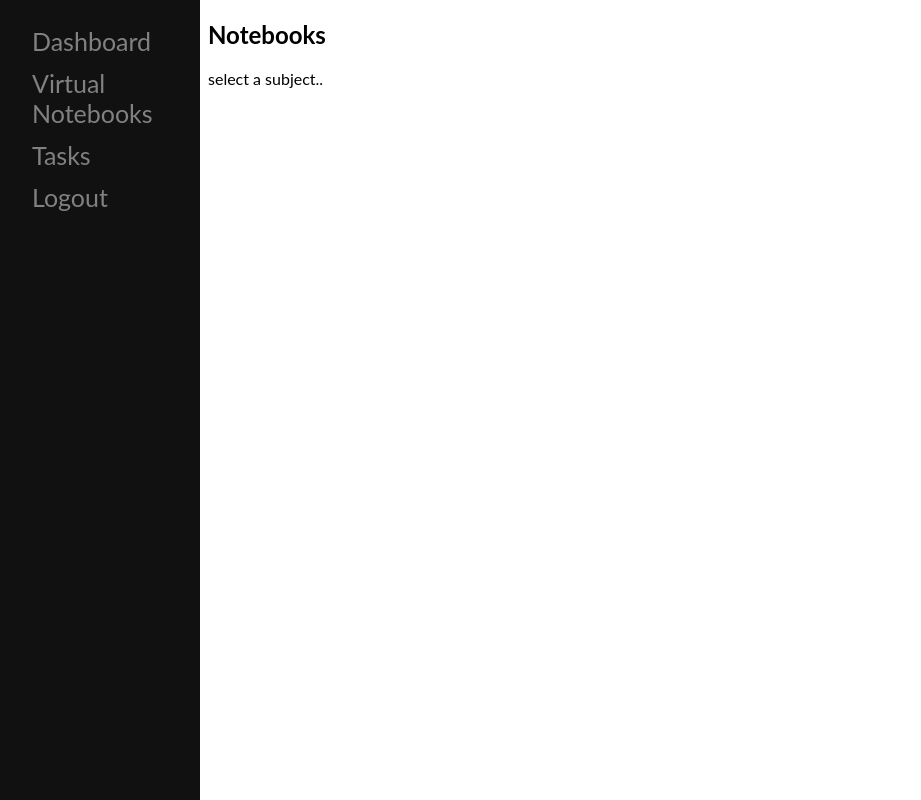
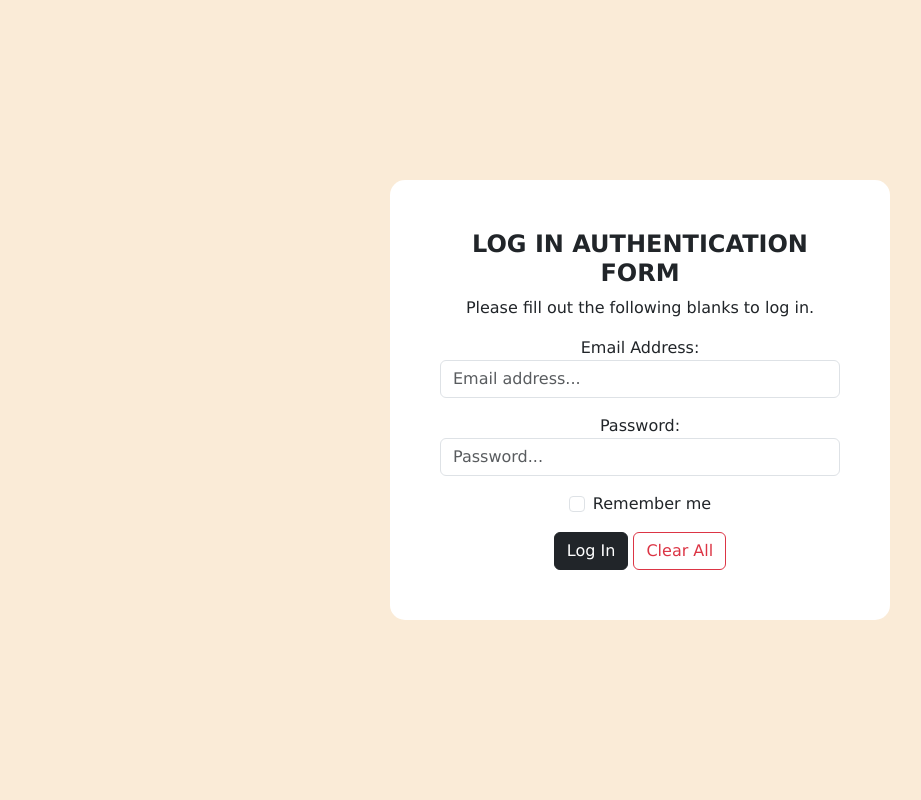
Before and after one commit to strwbwiryy-Sampan/skillstextpage2, a plain HTML site: page index.html in a window 1280 px wide. Shown: the whole page, without its empty margins (0-921 px from the left). Drawn offline with nearby package versions, Linux system fonts and the light colour scheme.

Commit message:
Update index.html

```diff
--- a/index.html
+++ b/index.html
@@ -1,57 +1,108 @@
 <!DOCTYPE html>
-<html>
+<html lang="en">
 <head>
-<meta name="viewport" content="width=device-width, initial-scale=1">
+    <meta charset="UTF-8">
+    <meta name="viewport" content="width=device-width, initial-scale=1.0">
+    <title>Q4 Skills Test</title>
+    <link href="https://cdn.jsdelivr.net/npm/bootstrap@5.3.3/dist/css/bootstrap.min.css" rel="stylesheet">
 <style>
-body {
-  font-family: "Lato", sans-serif;
-}
+    body {
+        background-color: antiquewhite;
+        background-size: cover;
+        display: flex;
+        justify-content: center;
+        align-items: center;
+        height: 100vh;
+        margin: 0;
+    }
 
-.sidenav {
-  height: 100%;
-  width: 200px;
-  position: fixed;
-  z-index: 1;
-  top: 0;
-  left: 0;
-  background-color: #111;
-  overflow-x: hidden;
-  padding-top: 20px;
-}
+    .box {
+        width: 500px;
+        background: rgb(255, 255, 255);
+        padding: 50px;
+        border-radius: 15px;
+        text-align: center;
+        font-family: 'Lucida Sans Unicode', Verdana, sans-serif;
+    }
 
-.sidenav a {
-  padding: 6px 6px 6px 32px;
-  text-decoration: none;
-  font-size: 25px;
-  color: #818181;
-  display: block;
-}
-
-.sidenav a:hover {
-  color: #f1f1f1;
-}
-
-.main {
-  margin-left: 200px; /* Same as the width of the sidenav */
-}
-
+    .buttons {
+        display: flex;
+        justify-content: center;
+        gap: 10px;
+    }
+</style>
 </style>
 </head>
 
 <body>
 
-<div class="sidenav">
-  <a onclick="alert('...')">Dashboard</a>
-  <a onclick="alert('...')">Virtual Notebooks</a>
-  <a onclick="alert('...')">Tasks</a>
-  <a onclick="alert('...')">Logout</a>
+<div class="box">
+    <h1 class="fw-bold fs-4">LOG IN AUTHENTICATION FORM</h1>
+    <p>Please fill out the following blanks to log in.</p>
 
+    <form id="loginForm" onsubmit="return false;">
+        <label>Email Address:</label>
+        <input type="email" id="email" class="form-control mb-3" placeholder="Email address...">
+
+        <label>Password:</label>
+        <input type="password" id="password" class="form-control mb-3" placeholder="Password...">
+
+        <div id="message" class="text-danger mb-3"></div>
+
+        <div class="form-check d-flex justify-content-center mb-3">
+            <input class="form-check-input me-2" type="checkbox" id="checkoutboxID" onclick="checkcheckoutboxID()">
+            <label class="form-check-label" for="checkoutboxID">Remember me</label>
+        </div>
+
+        <div class="button-group">
+            <button type="button" class="btn btn-dark" id="loginBtn" onclick="function_name()">Log In</button>
+            <button type="reset" class="btn btn-outline-danger">Clear All</button>
+        </div>
+    </form>
 </div>
 
-<div class="main">
-  <h2>Notebooks</h2>
-  <p>select a subject..</p>
-</div>
+<script>
+    // Variable for tracking login attempts
+    let attempt_counter = 0;
+
+    // start with function
+    function function_name(){
+        // retrieve input values and message/button elements
+        let email = document.getElementById("email").value;
+        let password = document.getElementById("password").value;
+        let messageEl = document.getElementById("message");
+
+        do {
+            // successful credentials (same as existing check)
+            if (email === "hello@gmail.com" && password === "0123456") {
+                alert("Log in successful! Welcome back, Vivian J. Dela Cruz!");
+                attempt_counter = 0; // reset after success
+                messageEl.innerHTML = "";
+                window.location.href = "notebooks.html"; // go to second page
+                break; // stop loop
+            } else if (email === "" || password === "") {
+                alert("Please fill in all fields.");
+                break;
+            } else {
+                attempt_counter++;
+                messageEl.innerHTML = "Incorrect email and/or password. Attempt " + attempt_counter + " of 3";
+            }
+        } while (false);
+
+        if (attempt_counter >= 3) {
+            alert("Too many failed attempts. Login disabled.");
+            document.getElementById("loginBtn").disabled = true; // lock button
+        }
+    }
+
+    function checkcheckoutboxID() {
+        let checkbox = document.getElementById("checkoutboxID").checked;
+
+        if (checkbox) {
+            alert("By selecting the checkbox, you agree to save your details.");
+        }
+    }
+</script>
 
 </body>
 </html>
```
